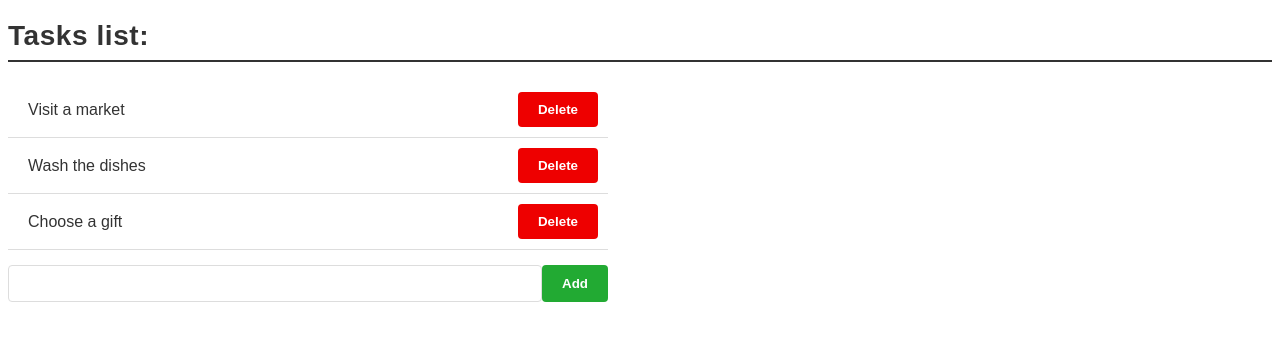
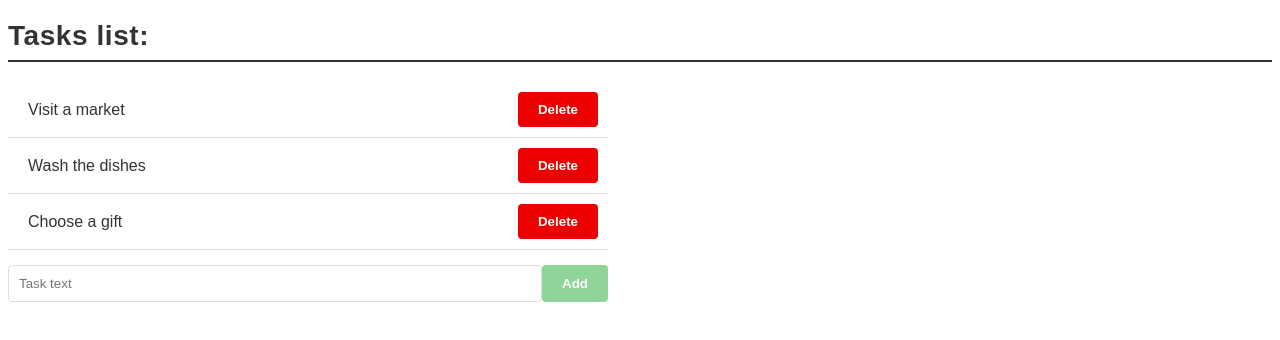
Before and after one commit to Angular-OTUS/ToDoList-VorobyevAnatoliy, an Angular app: page / in a window 1280 px wide. Shown: the top 340 px of the page. Built offline with nearby package versions, Linux system fonts and the light colour scheme.

Commit message:
"Add task" button with disabled style

```diff
--- a/src/app/components/to-do-list/to-do-list.css
+++ b/src/app/components/to-do-list/to-do-list.css
@@ -73,3 +73,8 @@
 .button--add:hover {
   background-color: #253;
 }
+
+.button--add:disabled {
+  opacity: 0.5;
+  cursor: not-allowed;
+}
--- a/src/app/components/to-do-list/to-do-list.html
+++ b/src/app/components/to-do-list/to-do-list.html
@@ -12,6 +12,6 @@
   }
 </ul>
 <div class="container--add">
-  <input class="input--add" type="text" name="newTaskName" id="newTaskName">
-  <button class="button button--add" type="submit">Add</button>
+  <input class="input--add" type="text" [(ngModel)]="newTaskText" placeholder="Task text" id="new-task-text">
+  <button class="button button--add" [disabled]="!newTaskText.trim()">Add</button>
 </div>
--- a/src/app/components/to-do-list/to-do-list.ts
+++ b/src/app/components/to-do-list/to-do-list.ts
@@ -1,15 +1,21 @@
 import {Component, OnInit} from '@angular/core';
 import {getTasks, Task} from '../../interfaces/task';
+import {FormsModule} from '@angular/forms';
 
 @Component({
   selector: 'app-to-do-list',
   templateUrl: './to-do-list.html',
   standalone: true,
+  imports: [
+    FormsModule
+  ],
   styleUrl: './to-do-list.css'
 })
 export class ToDoList implements OnInit {
 
-  tasks: Task[] | undefined
+  tasks: Task[] = []
+
+  newTaskText: string = ""
 
   ngOnInit(): void {
     this.tasks = getTasks()
```
